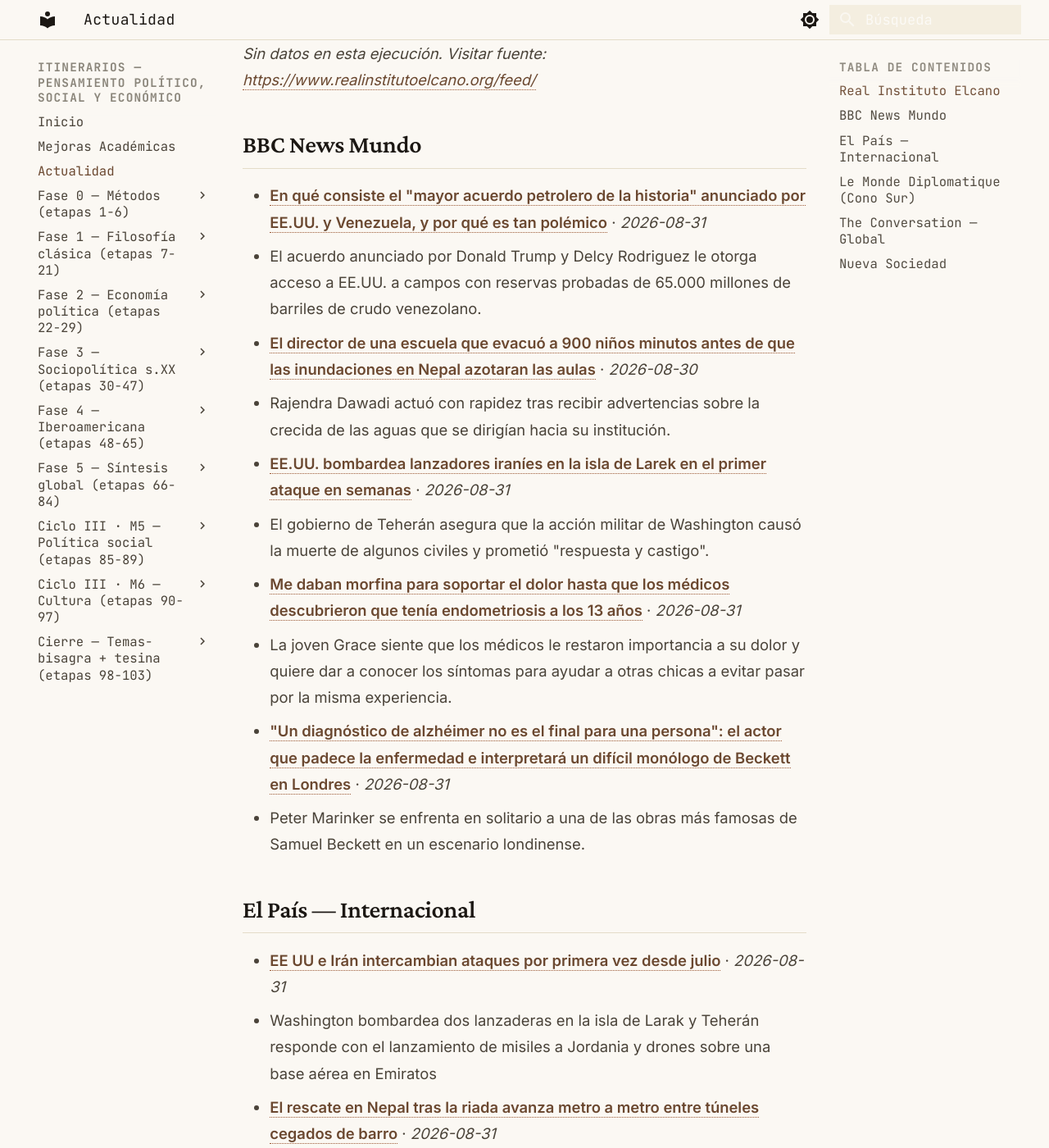
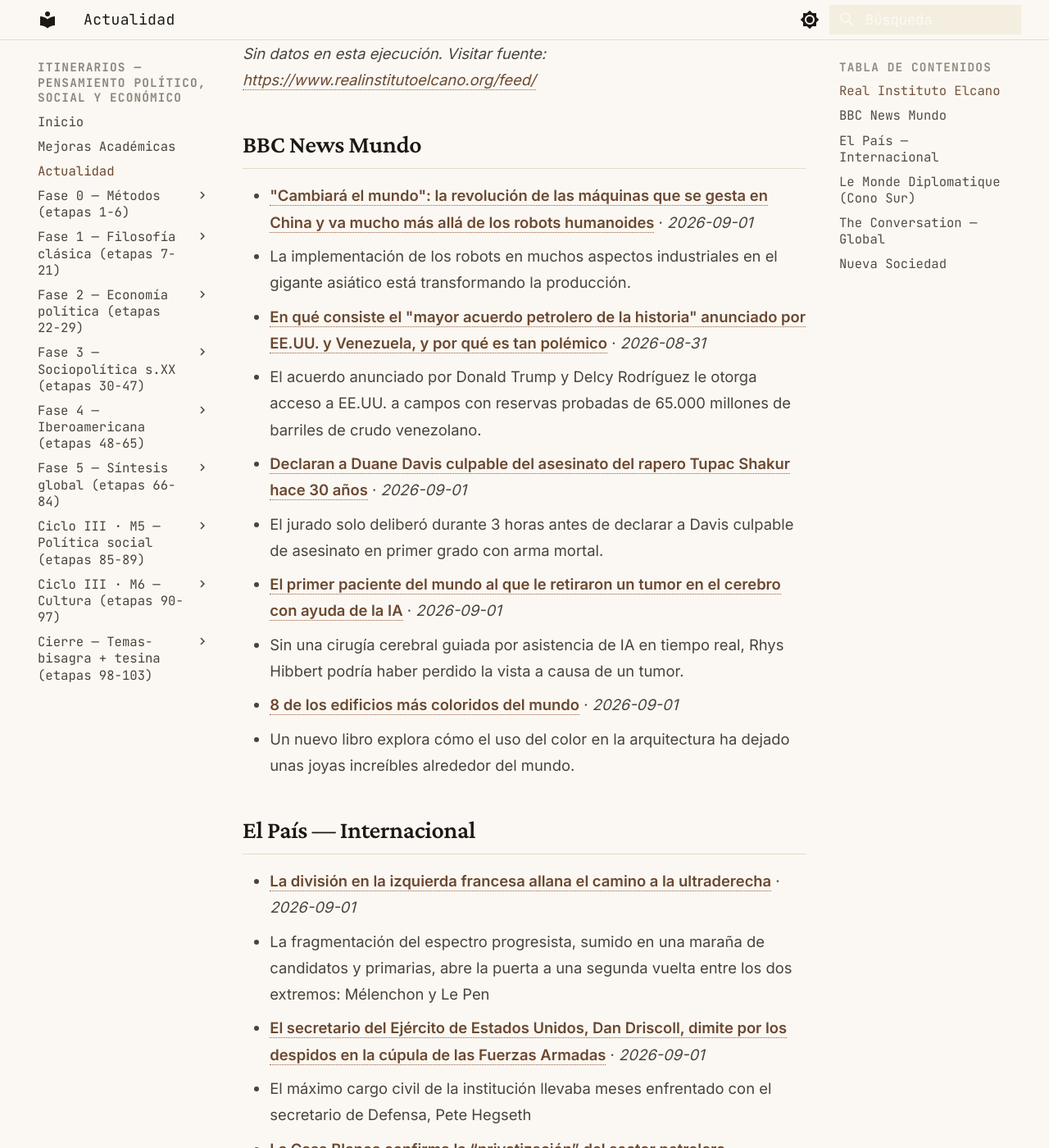
Before and after one commit to MrSpagVi/Curso, an MkDocs documentation site: the page built from docs/actualidad.md, in a window 1280 px wide and 1400 px high, scrolled down 676 px. Shown: the whole window at 82% size. Built offline with MkDocs 1.6.1 and Material for MkDocs 9.7.7, drawn with Linux system fonts in a browser that asks for light colours; some of the changed text lies outside the part shown.

Commit message:
auto: actualidad 2026-09-01

```diff
--- a/docs/actualidad.md
+++ b/docs/actualidad.md
@@ -6,7 +6,7 @@ title: Actualidad
 
 Últimos titulares de fuentes que dictan agenda en ciencia política y geopolítica. Actualizado automáticamente cada día (vía GitHub Actions).
 
-_Última actualización: 2026-08-31 12:14 UTC_
+_Última actualización: 2026-09-01 10:50 UTC_
 
 !!! tip "Ritual mensual — #actualidad"
     El último sábado de cada mes: agarrá **un** titular de los de abajo y escribí **300 palabras** aplicándole **2 autores** del último mes que leíste. ¿Qué diría cada uno? ¿En qué chocan? No resumas la noticia — usala como caso para pensar con las herramientas que venís construyendo. Guardá el texto con el tag `#actualidad` en tu sistema de notas. Esto convierte la teoría en criterio sobre la coyuntura: el objetivo del plan no es citar a Maquiavelo, es leer el presente con él.
@@ -17,25 +17,25 @@ _Sin datos en esta ejecución. Visitar fuente: [https://www.realinstitutoelcano.
 
 ## BBC News Mundo
 
+- **["Cambiará el mundo": la revolución de las máquinas que se gesta en China y va mucho más allá de los robots humanoides](https://www.bbc.com/mundo/articles/c4g7enmvjrdo?at_medium=RSS&at_campaign=rss)** · *2026-09-01*
+  - La implementación de los robots en muchos aspectos industriales en el gigante asiático está transformando la producción.
 - **[En qué consiste el "mayor acuerdo petrolero de la historia" anunciado por EE.UU. y Venezuela, y por qué es tan polémico](https://www.bbc.com/mundo/articles/c783xln84p1o?at_medium=RSS&at_campaign=rss)** · *2026-08-31*
-  - El acuerdo anunciado por Donald Trump y Delcy Rodriguez le otorga acceso a EE.UU. a campos con reservas probadas de 65.000 millones de barriles de crudo venezolano.
-- **[El director de una escuela que evacuó a 900 niños minutos antes de que las inundaciones en Nepal azotaran las aulas](https://www.bbc.com/mundo/articles/cy8zy0eplp4o?at_medium=RSS&at_campaign=rss)** · *2026-08-30*
-  - Rajendra Dawadi actuó con rapidez tras recibir advertencias sobre la crecida de las aguas que se dirigían hacia su institución.
-- **[EE.UU. bombardea lanzadores iraníes en la isla de Larek en el primer ataque en semanas](https://www.bbc.com/mundo/articles/cly4e67lzpgo?at_medium=RSS&at_campaign=rss)** · *2026-08-31*
-  - El gobierno de Teherán asegura que la acción militar de Washington causó la muerte de algunos civiles y prometió "respuesta y castigo".
-- **[Me daban morfina para soportar el dolor hasta que los médicos descubrieron que tenía endometriosis a los 13 años](https://www.bbc.com/mundo/articles/c5y5854gn1do?at_medium=RSS&at_campaign=rss)** · *2026-08-31*
-  - La joven Grace siente que los médicos le restaron importancia a su dolor y quiere dar a conocer los síntomas para ayudar a otras chicas a evitar pasar por la misma experiencia.
-- **["Un diagnóstico de alzhéimer no es el final para una persona": el actor que padece la enfermedad e interpretará un difícil monólogo de Beckett en Londres](https://www.bbc.com/mundo/articles/c7v4dn99v46o?at_medium=RSS&at_campaign=rss)** · *2026-08-31*
-  - Peter Marinker se enfrenta en solitario a una de las obras más famosas de Samuel Beckett en un escenario londinense.
+  - El acuerdo anunciado por Donald Trump y Delcy Rodríguez le otorga acceso a EE.UU. a campos con reservas probadas de 65.000 millones de barriles de crudo venezolano.
+- **[Declaran a Duane Davis culpable del asesinato del rapero Tupac Shakur hace 30 años](https://www.bbc.com/mundo/articles/c99dy5yr2yjo?at_medium=RSS&at_campaign=rss)** · *2026-09-01*
+  - El jurado solo deliberó durante 3 horas antes de declarar a Davis culpable de asesinato en primer grado con arma mortal.
+- **[El primer paciente del mundo al que le retiraron un tumor en el cerebro con ayuda de la IA](https://www.bbc.com/mundo/articles/c2kw51w9ne8o?at_medium=RSS&at_campaign=rss)** · *2026-09-01*
+  - Sin una cirugía cerebral guiada por asistencia de IA en tiempo real, Rhys Hibbert podría haber perdido la vista a causa de un tumor.
+- **[8 de los edificios más coloridos del mundo](https://www.bbc.com/mundo/articles/c3v0qz3v04zo?at_medium=RSS&at_campaign=rss)** · *2026-09-01*
+  - Un nuevo libro explora cómo el uso del color en la arquitectura ha dejado unas joyas increíbles alrededor del mundo.
 
 ## El País — Internacional
 
-- **[EE UU e Irán intercambian ataques por primera vez desde julio](https://elpais.com/internacional/2026-08-30/el-primer-ataque-de-ee-uu-a-iran-desde-julio-provoca-varios-muertos-y-heridos.html)** · *2026-08-31*
-  - Washington bombardea dos lanzaderas en la isla de Larak y Teherán responde con el lanzamiento de misiles a Jordania y drones sobre una base aérea en Emiratos
-- **[El rescate en Nepal tras la riada avanza metro a metro entre túneles cegados de barro](https://elpais.com/internacional/2026-08-31/el-rescate-en-nepal-tras-la-riada-avanza-metro-a-metro-entre-tuneles-cegados-de-barro.html)** · *2026-08-31*
-  - La catástrofe suma al menos 919 muertos entre Nepal y Tíbet y más de 4.700 desaparecidos
-- **[La visita del jefe de la CIA a Moscú se envuelve en mentiras y medias verdades en plena ‘guerra’ del espionaje ruso en Europa](https://elpais.com/internacional/2026-08-31/la-visita-del-jefe-de-la-cia-a-moscu-se-envuelve-en-mentiras-y-medias-verdades-en-plena-guerra-del-espionaje-ruso-en-europa.html)** · *2026-08-31*
-  - La reunión de John Ratcliffe con los jefes de la inteligencia rusa ha desatado todo tipo de conjeturas mientras aumenta la tensión por los sabotajes en Europa
+- **[La división en la izquierda francesa allana el camino a la ultraderecha](https://elpais.com/internacional/2026-09-01/la-division-en-la-izquierda-francesa-allana-el-camino-a-la-ultraderecha.html)** · *2026-09-01*
+  - La fragmentación del espectro progresista, sumido en una maraña de candidatos y primarias, abre la puerta a una segunda vuelta entre los dos extremos: Mélenchon y Le Pen
+- **[El secretario del Ejército de Estados Unidos, Dan Driscoll, dimite por los despidos en la cúpula de las Fuerzas Armadas](https://elpais.com/internacional/2026-09-01/el-secretario-del-ejercito-de-estados-unidos-dan-driscoll-dimite-por-los-despidos-en-la-cupula-de-las-fuerzas-armadas.html)** · *2026-09-01*
+  - El máximo cargo civil de la institución llevaba meses enfrentado con el secretario de Defensa, Pete Hegseth
+- **[La Casa Blanca confirma la “privatización” del sector petrolero venezolano con un contrato de un siglo](https://elpais.com/us/2026-09-01/la-casa-blanca-confirma-la-privatizacion-del-sector-petrolero-venezolano-con-un-contrato-de-un-siglo.html)** · *2026-09-01*
+  - La concesión queda en manos de North American Blue Energy Partners (NABEP), propiedad del millonario venezolano Alejandro Betancourt, investigado por la Justicia
 - **[Portazo en Reikiavik, oportunidad perdida en Bruselas](https://elpais.com/internacional/2026-08-31/portazo-en-reikiavik-oportunidad-perdida-en-bruselas.html)** · *2026-08-31*
   - Islandia renuncia a un paraguas de seguridad y a una salida a su crisis de precios, pero la UE ve esfumarse una ocasión única: un refuerzo sencillo para un proyecto en horas bajas
 - **[El legado de odio de Mladic](https://elpais.com/internacional/2026-08-31/el-legado-de-odio-de-mladic.html)** · *2026-08-31*
@@ -47,16 +47,16 @@ _Sin datos en esta ejecución. Visitar fuente: [https://www.eldiplo.org/feed/](h
 
 ## The Conversation — Global
 
-- **[Old people in Namibia are going into debt to pay for everyday costs – new report examines strained household budgets](https://theconversation.com/old-people-in-namibia-are-going-into-debt-to-pay-for-everyday-costs-new-report-examines-strained-household-budgets-289948)** · *2026-08-31*
-  - Caregivers said their priorities were pension increases, a dedicated allowance, food security and basic infrastructure.
-- **[3D scans of Tasmanian tiger’s skull reveal it had crocodile-style snapping jaws](https://theconversation.com/3d-scans-of-tasmanian-tigers-skull-reveal-it-had-crocodile-style-snapping-jaws-290515)** · *2026-08-31*
-  - A new study has found that Tasmanian tigers had an adaptation is found in no living carnivorous mammal.
-- **[Mum Club is a necessarily confronting play and a tribute to Blak motherhood](https://theconversation.com/mum-club-is-a-necessarily-confronting-play-and-a-tribute-to-blak-motherhood-290436)** · *2026-08-31*
-  - Jorjia Gillis’ comedy on racism and sexism is premiering at Griffin Theatre Company. It has a sharp edge and a big heart.
-- **[Is history a school subject in crisis? New research shows it isn’t, at least not yet](https://theconversation.com/is-history-a-school-subject-in-crisis-new-research-shows-it-isnt-at-least-not-yet-290517)** · *2026-08-31*
-  - There are fewer students continuing to study history in Year 12 than ever before. But that doesn’t mean they don’t value it.
-- **[Where is AI headed? Two media theorists from the 1960s can help us figure it out](https://theconversation.com/where-is-ai-headed-two-media-theorists-from-the-1960s-can-help-us-figure-it-out-290733)** · *2026-08-31*
-  - AI is a kind of media – and we’ve seen before what new media can do to society.
+- **[Three discoveries that transformed how we understand nutrition](https://theconversation.com/three-discoveries-that-transformed-how-we-understand-nutrition-290758)** · *2026-09-01*
+  - The tubular salivary glands, the interstitium and the mesentery are a reminder that nutrition involves the whole body.
+- **[View from The Hill: Did Albanese’s language against One Nation ‘cross a line’ or is Pauline Hanson just playing victim politics?](https://theconversation.com/view-from-the-hill-did-albaneses-language-against-one-nation-cross-a-line-or-is-pauline-hanson-just-playing-victim-politics-290824)** · *2026-09-01*
+  - The prime minister’s language fell far short of incitement. But the One Nation leader outsmarted him on the politics.
+- **[The US has struck a deal to control Venezuela’s oil reserves. It probably won’t help bring down fuel prices](https://theconversation.com/the-us-has-struck-a-deal-to-control-venezuelas-oil-reserves-it-probably-wont-help-bring-down-fuel-prices-290847)** · *2026-09-01*
+  - As more details emerge about this controversial deal, big questions remain about what it could mean – both for oil markets and Venezuela’s national sovereignty.
+- **[Three common study myths busted by a learning expert – and better strategies to use instead](https://theconversation.com/three-common-study-myths-busted-by-a-learning-expert-and-better-strategies-to-use-instead-288392)** · *2026-09-01*
+  - High school and uni students may wonder how best to prepare for upcoming exams. Here’s how they can use their time wisely.
+- **[The collapse of a mountainside triggered Nepal’s devastating floods. As the region’s mountains heat up, it won’t be the last](https://theconversation.com/the-collapse-of-a-mountainside-triggered-nepals-devastating-floods-as-the-regions-mountains-heat-up-it-wont-be-the-last-290924)** · *2026-09-01*
+  - Rock-ice avalanches like the one which caused catastrophe in Nepal and Tibet (China) are not new. But warmer conditions make them more likely.
 
 ## Nueva Sociedad
 
```
